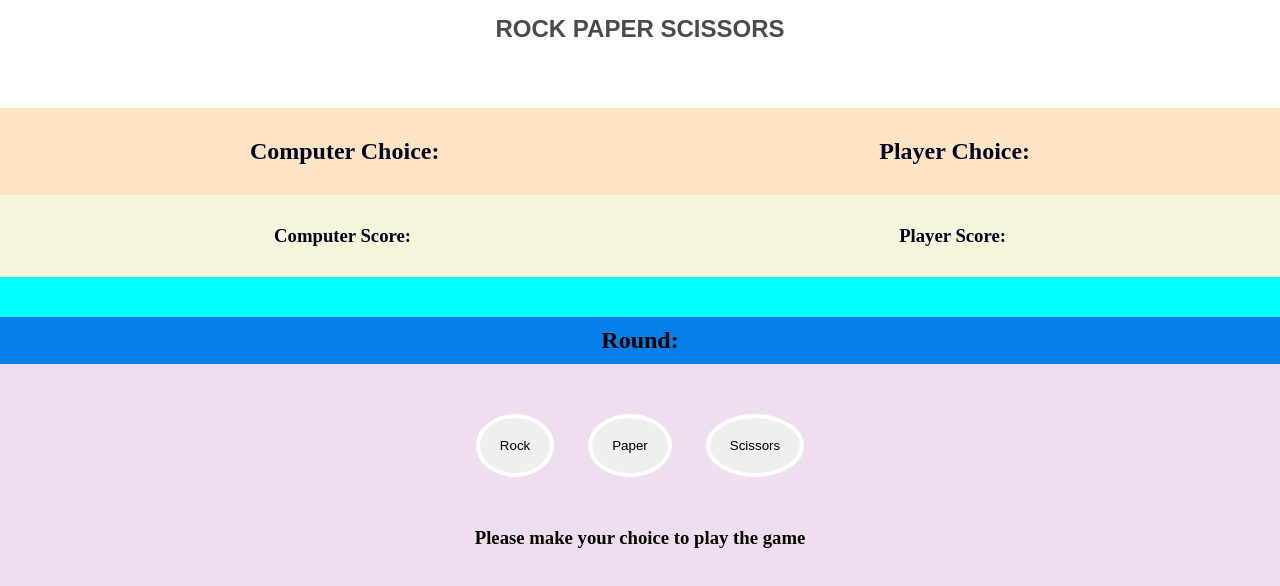
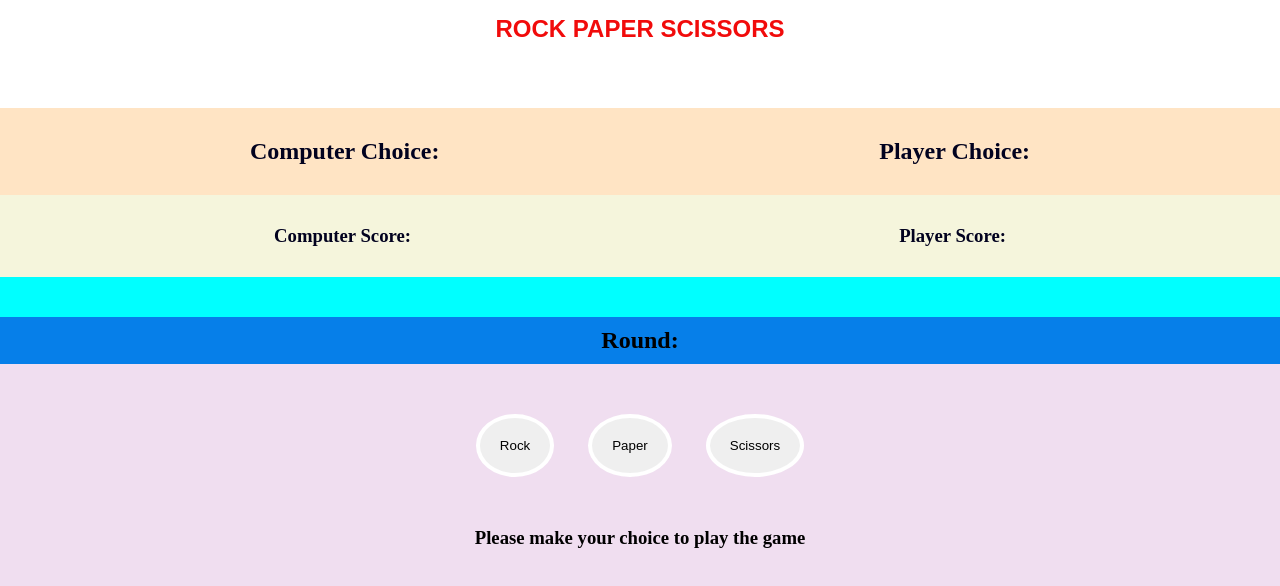
Before and after one commit to Kadunapikin/RockPaperScissors, a plain HTML site: page RockPaperScissors.html in a window 1280 px wide. Drawn offline with Linux system fonts and the light colour scheme.

Commit message:
update html and css file

```diff
--- a/RockPaperScissors.html
+++ b/RockPaperScissors.html
@@ -10,7 +10,7 @@
 </head>
 <body class="body">
     <div class="header">
-        <h2>ROCK PAPER SCISSORS</h2>
+        <h2 id="rps">ROCK PAPER SCISSORS</h2>
     </div>
     <div class="winner-display">
         <h1 id="winner"></h1>
--- a/style.css
+++ b/style.css
@@ -11,6 +11,10 @@
 .header {
     background-color: white;
     padding: 15px;
+}
+
+#rps {
+    color: rgb(241, 11, 11);
 }
 
 .winner-display {
```
